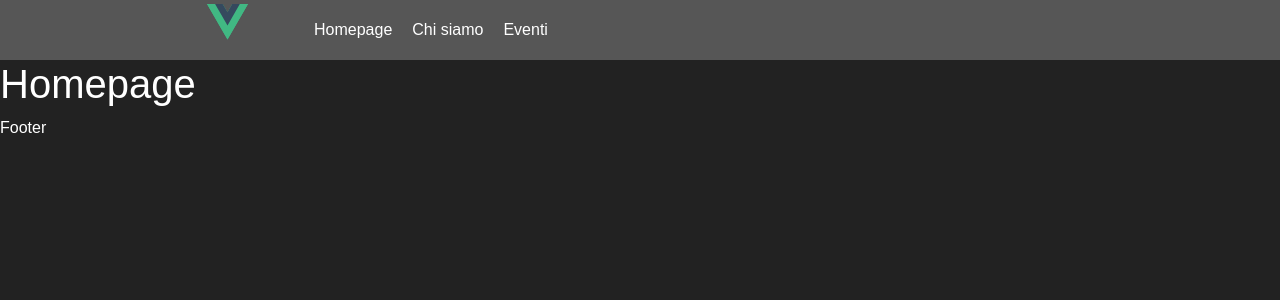
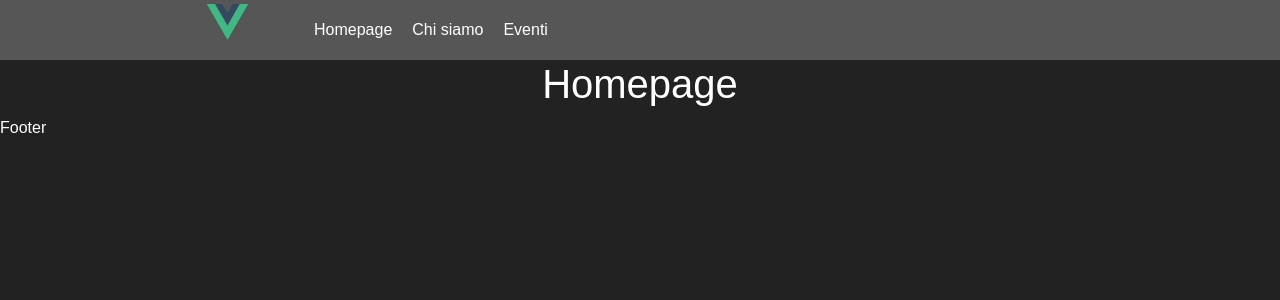
Before and after one commit to andreafrancioni/laravel-vue-router, a Vue app: page / in a window 1280 px wide. Shown: the top 300 px of the page. Built offline with nearby package versions, Linux system fonts and the light colour scheme; no server answers.

Commit message:
h1 centered

```diff
--- a/src/pages/About.vue
+++ b/src/pages/About.vue
@@ -6,7 +6,7 @@ export default {
 
 <template>
     <section>
-        <h1>About</h1>
+        <h1 class="text-center">About</h1>
     </section>
 </template>
 
--- a/src/pages/EventList.vue
+++ b/src/pages/EventList.vue
@@ -13,7 +13,7 @@ export default {
 
 <template>
     <div>
-        <h1>Eventi</h1>
+        <h1 class="text-center">Eventi</h1>
 
         <div class="container">
             <div class="row">
--- a/src/pages/Homepage.vue
+++ b/src/pages/Homepage.vue
@@ -6,7 +6,7 @@ export default {
 
 <template>
     <section>
-        <h1>Homepage</h1>
+        <h1 class="text-center">Homepage</h1>
     </section>
 </template>
 
```
